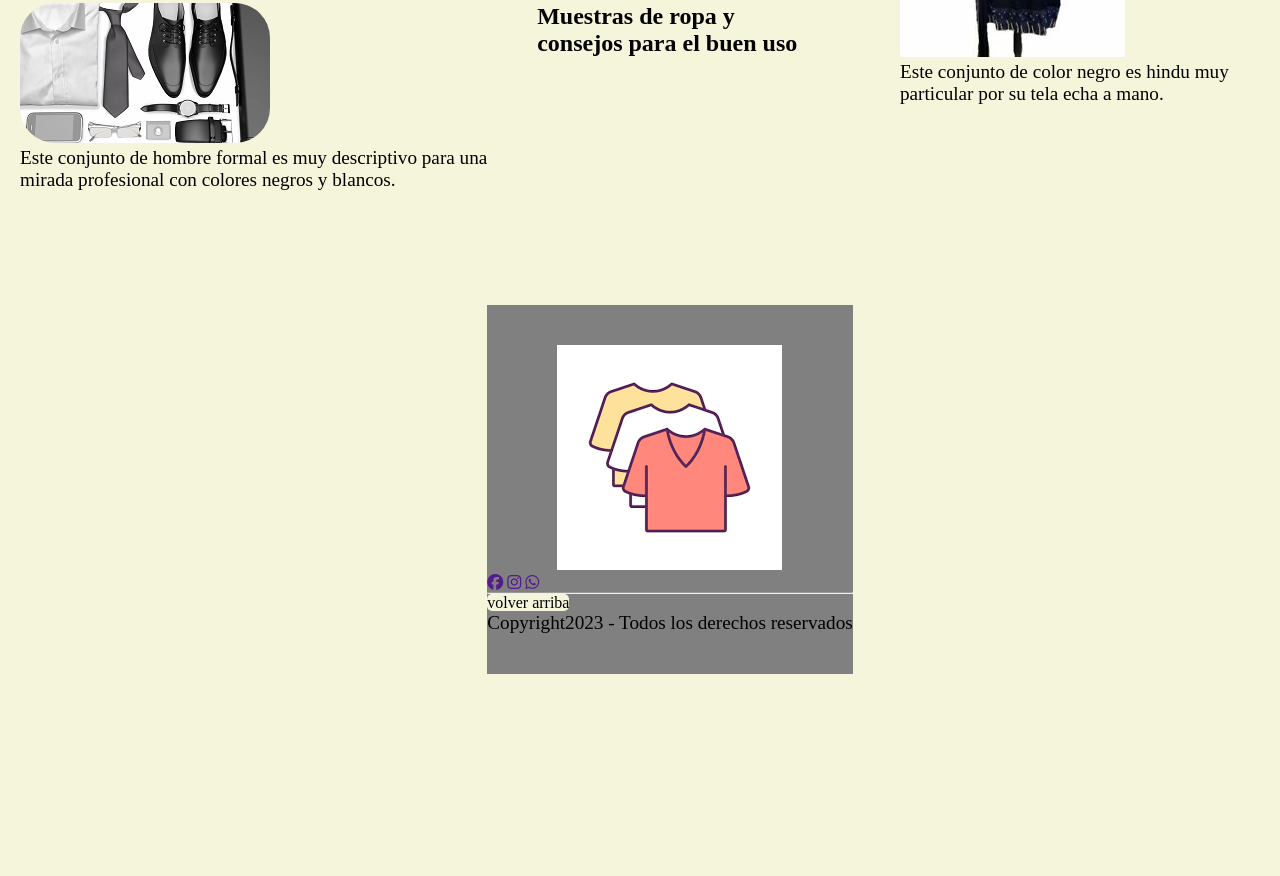
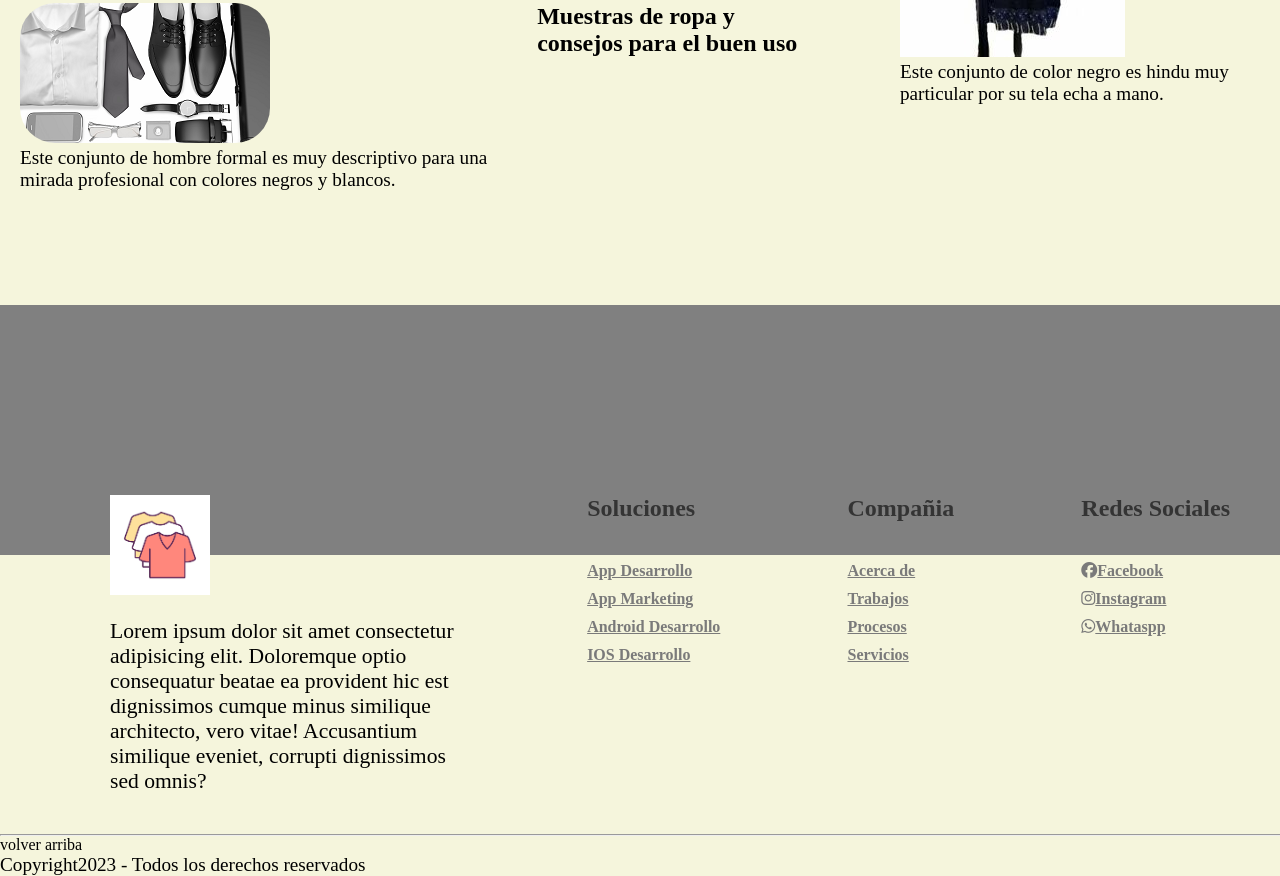
Before and after one commit to Bellako2023/Proyecto_coder, a website: page index.html in a window 1280 px wide. Shown: the part 1098-1974 px from the top of the page. Before the commit the page ends 1772 px from the top, so only its background shows below. Drawn offline with Linux system fonts and the light colour scheme; a web font is replaced by a local one.

Commit message:
creacion del nuevo footer

```diff
--- a/Style/scss/layout/footer.scss
+++ b/Style/scss/layout/footer.scss
@@ -1,33 +1,50 @@
 footer {
     grid-area: footer;
-    max-width: 1200px;
-    padding: 40px 0;
-    margin: auto;
-    background: grey;
+    width: 100%;
+    padding: 50px 0;
+    background-color: grey;
 
-    .logo-footer {
-        text-align: center;
+    .container-footer {
+        display: flex;
+        flex-wrap: wrap;
+        justify-content: space-between;
+        max-width: 1200px;
+        margin: auto;
+        margin-top: 100px;
 
-        .redes-footer a {
+        .box-footer {
             display: flex;
-            justify-content: center;
-            font-size: 20px;
-            margin: 20px;
-            background: #efefef;
-            width: 50px;
-            height: 50px;
-            display: flex;
-            justify-content: center;
-            align-items: center;
-            border-radius: 100%;
-            color: #a2a2a2;
+            flex-direction: column;
+            padding: 40px;
 
-        img {
-            width: 100px;
-
+            .texto {
+                max-width: 350px;
+                margin-top: 20px;
+                font-weight: 500;
+                color: black;
+                font-size: 18px;
+            }
+             .logo img {
+width: 100px;
 
 
             }
         }
     }
 }
+
+.box-footer h2 {
+    margin-bottom: 30px;
+    color: #343434;
+    font-weight: 700;
+}
+
+.box-footer a {
+    margin-top: 10px;
+    font-weight: 600;
+    color: #7a7a7a;
+
+    a:hover {
+        opacity: 0.6;
+    }
+}
--- a/index.html
+++ b/index.html
@@ -99,20 +99,44 @@
     </aside>
 
     <footer>
-        <div class="logo-footer">
-            <img src="./imagenes/dibujos de remeras.png" alt="logo de remeras">
-        </div>
+        <div class="container-footer">
+            <div class="box-footer">
+                <div class="logo">
+                    <img src="./imagenes/dibujos de remeras.png" alt="logo de remeras">
+                </div>
+                <div class="texto">
+                    <p>Lorem ipsum dolor sit amet consectetur adipisicing elit. Doloremque optio consequatur beatae ea
+                        provident hic est dignissimos cumque minus similique architecto, vero vitae! Accusantium
+                        similique eveniet, corrupti dignissimos sed omnis?</p>
+                </div>
+            </div>
+            <div class="box-footer">
+                <h2>Soluciones</h2>
+                <a href="#">App Desarrollo</a>
+                <a href="#">App Marketing</a>
+                <a href="#">Android Desarrollo</a>
+                <a href="#">IOS Desarrollo</a>
+            </div>
 
-        <div class="redes-footer">
-            <a href=""><i class="fa-brands fa-facebook icon-redes-footer"></i></a>
-            <a href=""><i class="fa-brands fa-instagram icon-redes-footer"></i></a>
-            <a href=""><i class="fa-brands fa-whatsapp icon-redes-footer"></i></a>
+            <div class="box-footer">
+                <h2>Compañia</h2>
+                <a href="#">Acerca de</a>
+                <a href="#">Trabajos</a>
+                <a href="#">Procesos</a>
+                <a href="#">Servicios</a>
+            </div>
+
+            <div class="box-footer">
+                <h2>Redes Sociales</h2>
+                <a href="#"><i class="fa-brands fa-facebook"></i>Facebook</a>
+                <a href="#"><i class="fa-brands fa-instagram"></i>Instagram</a>
+                <a href="#"><i class="fa-brands fa-whatsapp"></i>Whataspp</a>
+            </div>
         </div>
 
         <hr>
-
-                <a class="button" href="#">volver arriba</a>
-            <p>Copyright2023 - Todos los derechos reservados</p>
+        <a class="button" href="#">volver arriba</a>
+        <p>Copyright2023 - Todos los derechos reservados</p>
 
     </footer>
 
```
Also changed, not shown: Style/css/Style.css, Style/scss/imagenes/fondo de imagen.jpg (added), 1 other file.
